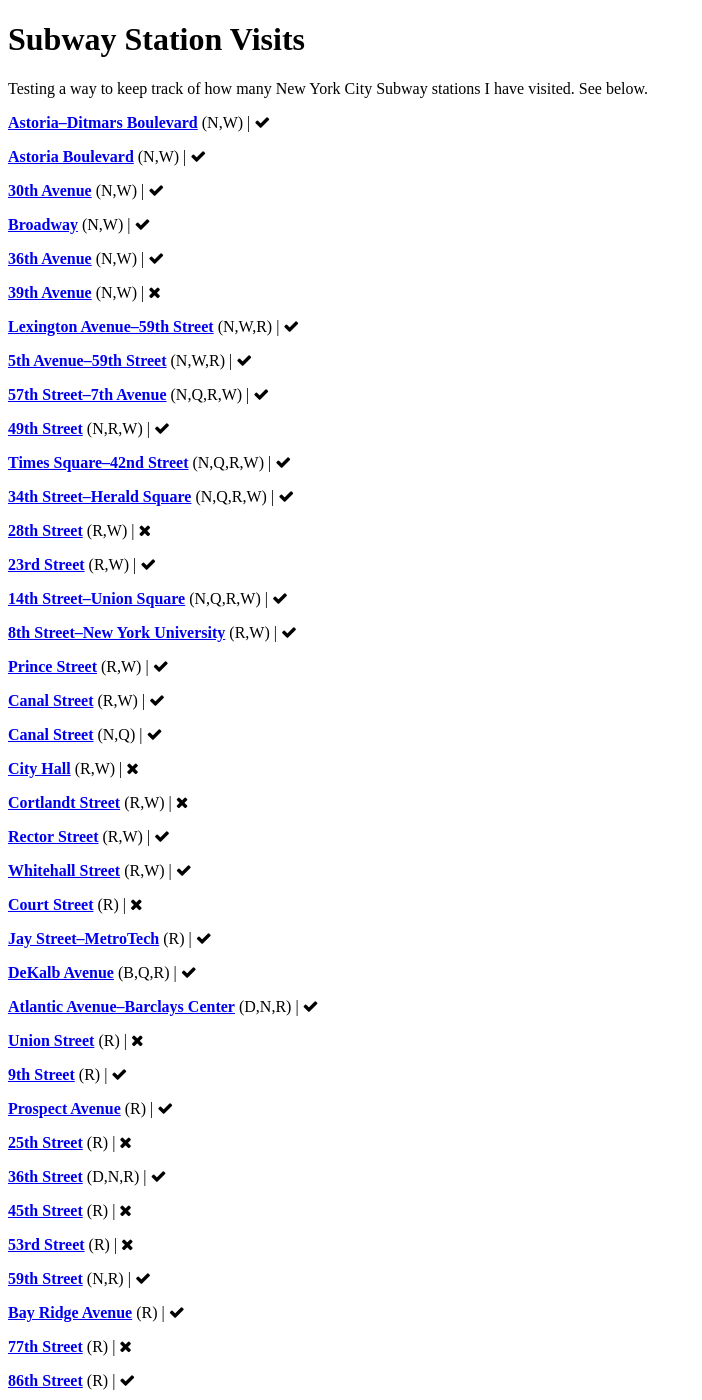
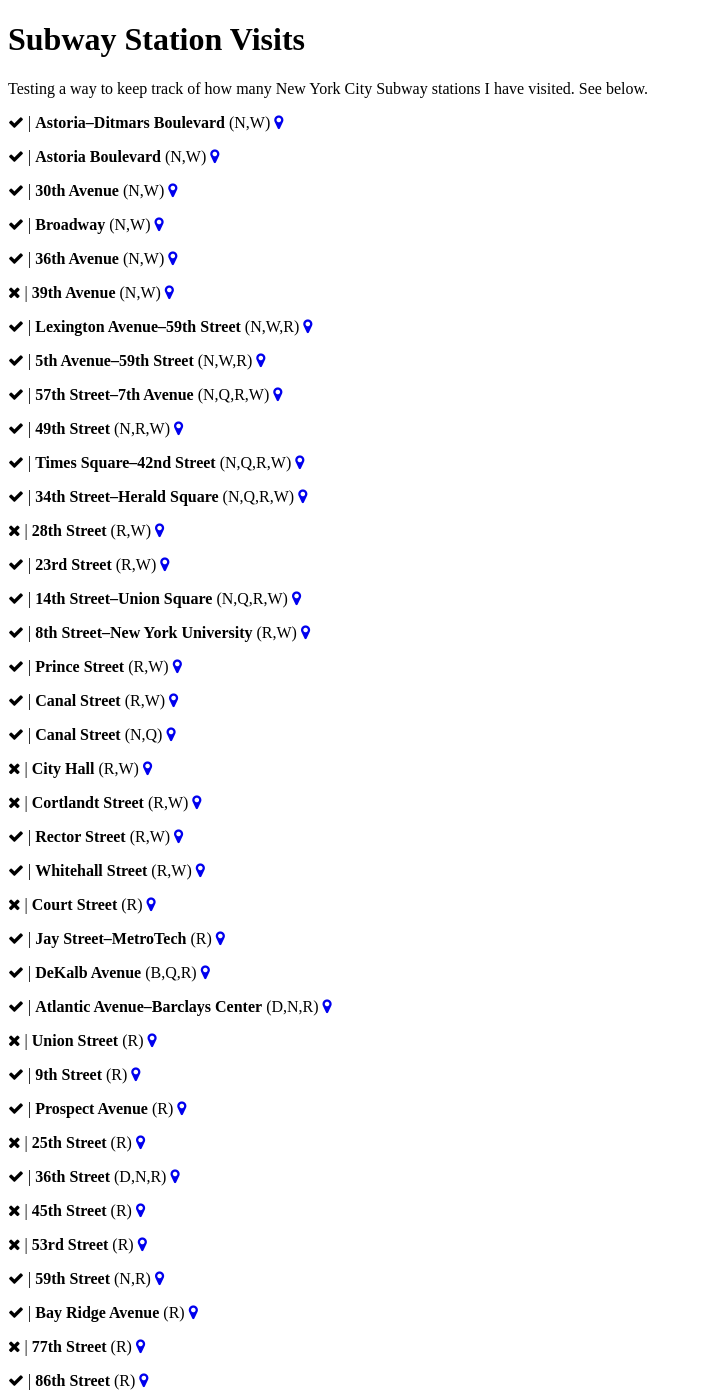
Before and after one commit to terrellfmerritt/subway, a Jekyll site: the page built from index.html, in a window 1280 px wide and 1400 px high. Shown: the whole window, without its empty margins (0-702 px from the left). Built offline with Jekyll 4.4.1, drawn with Linux system fonts in a browser that asks for light colours; nearby versions of some CDN libraries; some web fonts are replaced; some of the changed text lies outside the part shown.

Commit message:
rearrange order of info, move google maps link

```diff
--- a/index.html
+++ b/index.html
@@ -9,9 +9,10 @@
 
 {% for station in site.data.stations %}
 	<p>
-		<strong><a href="https://www.google.com/maps/?q={{ station.gtfs_lat }},{{ station.gtfs_lon }}">{{ station.stop_name }}</a></strong>
-		{% for route in station.routes %}({{ route }}){% endfor %} |
 		{% if station.visited == "yes" %}<i class="fa fa-check" aria-hidden="true"></i>{% endif %}
-		{% if station.visited == "no" %}<i class="fa fa-close" aria-hidden="true"></i>{% endif %}
+		{% if station.visited == "no" %}<i class="fa fa-close" aria-hidden="true"></i>{% endif %} |
+		<strong>{{ station.stop_name }}</strong>
+		{% for route in station.routes %}({{ route }}){% endfor %}
+		<a href="https://www.google.com/maps/?q={{ station.gtfs_lat }},{{ station.gtfs_lon }}"><i class="fa fa-map-marker aria-hidden="true"></i></a>
 	</p>
 {% endfor %}
```
